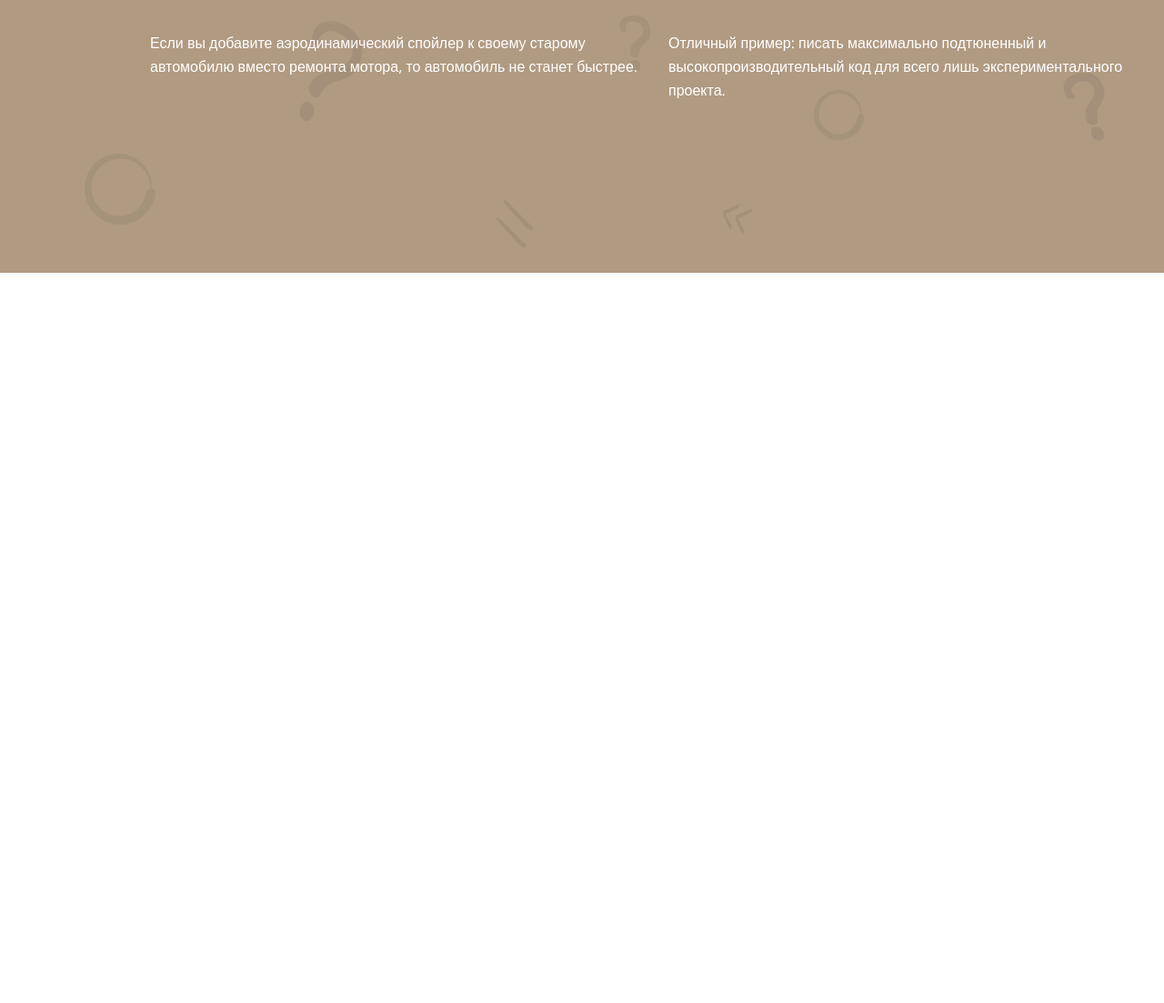
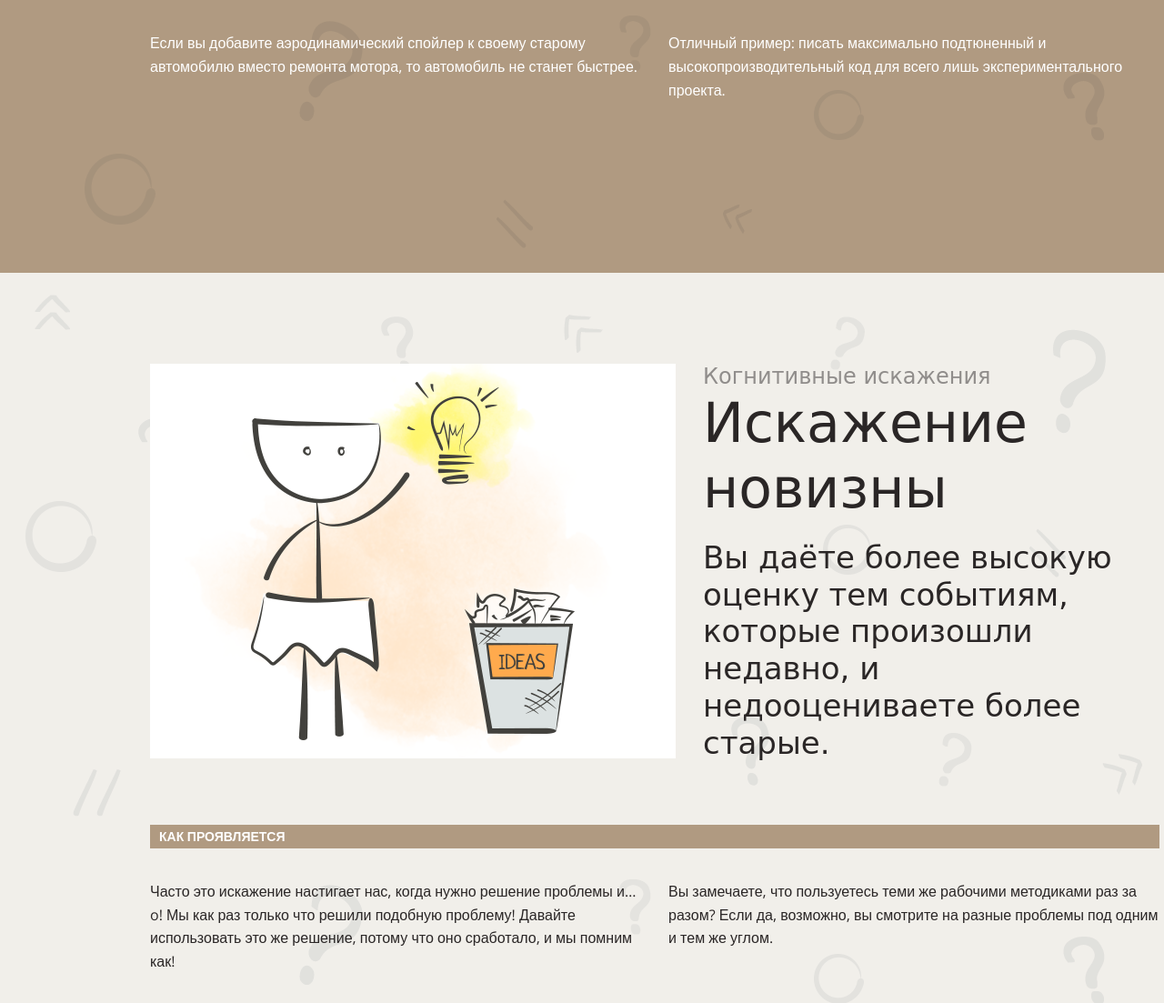
Before and after one commit to krass7/layout-designer-project-58, a website: page src/index.html in a window 1280 px wide. Shown: the part 4350-5453 px from the top of the page at 91% size. Before the commit the page ends 4650 px from the top, so only its background shows below. Drawn offline with nearby package versions, Linux system fonts and the light colour scheme; a web font is replaced by a local one.

Commit message:
add block3

```diff
--- a/src/index.html
+++ b/src/index.html
@@ -121,6 +121,27 @@
       </div>
     </div>
   </section>
+  <section class="back-light-block3">
+    <div class="block3-image">
+      <img src="images/3.png">
+    </div>
+    <div class="block3-text1">
+      <p>Когнитивные искажения</p>
+      <h2>Искажение новизны</h2>
+      <h3>Вы даёте более высокую оценку тем событиям, которые произошли недавно, и недооцениваете более старые.</h3>
+    </div>
+    <div class="block3-text2">
+      <p>Как проявляется</p>
+    </div>
+    <div class="block3-paragraph">
+      <div class="block3-text3">
+        <p>Часто это искажение настигает нас, когда нужно решение проблемы и… o! Мы как раз только что решили подобную проблему! Давайте использовать это же решение, потому что оно сработало, и мы помним как!</p>
+      </div>
+      <div class="block3-text4">
+        <p>Вы замечаете, что пользуетесь теми же рабочими методиками раз за разом? Если да, возможно, вы смотрите на разные проблемы под одним и тем же углом.</p>
+      </div>
+    </div>
+  </section>
 </main>
 <footer>
 </footer>
--- a/src/styles/style.css
+++ b/src/styles/style.css
@@ -372,3 +372,80 @@ p {
   width: 540px;
   color: var(--white);
 }
+
+/* CSS MAIN BLOCK3 */
+
+.back-light-block3 {
+  display: flex;
+  flex-wrap: wrap;
+  padding: 100px 165px 150px 165px;
+  gap: 0 30px;
+  position: relative;
+  width: 1440px;
+  height: 950px;
+  background-color: var(--light);
+}
+
+.back-light-block3::before {
+  position: absolute;
+  content: "";
+  top: 0;
+  left: 0;
+  width: 100%;
+  height: 100%;
+  background-image: url("../images/background.png");
+  background-color: var(--translucent-white);
+  opacity: 0.1;
+  z-index: 1;
+}
+
+.block3-image {
+  z-index: 1;
+}
+
+.block3-text1 {
+  width: 502px;
+  z-index: 1;
+}
+
+.block3-text1 p {
+  font-family: 'Neucha', cursive;
+  font-weight: 400;
+  font-size: 24px;
+  line-height: 1.2em;
+  color: var(--translucent-dark);
+  margin: 0;
+}
+
+.block3-text1 h2 {
+  margin-bottom: 20px;
+}
+
+.block3-text2 {
+  display: flex;
+  width: 100%;
+  height: 26px;
+  background: var(--brown);
+  margin-top: 50px;
+  padding-left: 10px;
+  font-size: 14px;
+  font-weight: 700;
+  text-transform: uppercase;
+  color: var(--white);
+  z-index: 1;
+}
+
+.block3-paragraph {
+  display: flex;
+  gap: 30px;
+  margin-top: 20px;
+  z-index: 1;
+}
+
+.block3-text3 {
+  width: 540px;
+}
+
+.block3-text4 {
+  width: 540px;
+}
```
Also changed, not shown: src/images/3.png (added).
